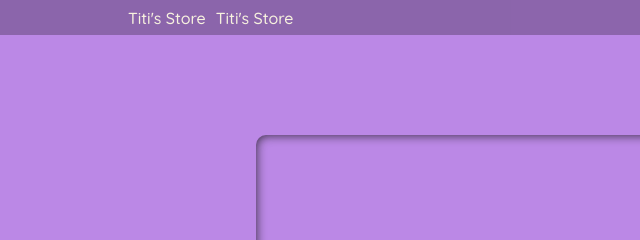
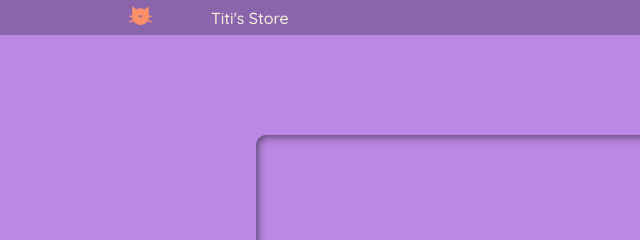
Before and after one commit to maria-mtm/titi_the_cat, a plain HTML site: page index.html in a window 1280 px wide. Shown: the top 240 px of the page, 0-640 px from the left. Drawn offline with Linux system fonts and the light colour scheme; a web font is replaced by a local one.

Commit message:
ready to merge

```diff
--- a/index.html
+++ b/index.html
@@ -14,7 +14,7 @@
     <link href="https://fonts.googleapis.com/css2?family=Quicksand:wght@500;600&display=swap" rel="stylesheet">
 
     <!-- tab icon -->
-    <link rel="icon" href="./assets/icons/tab_icons/gatoo_l.ico">
+    <link rel="icon" href="./assets/icons/tab_icons/gatoo_c.ico">
 
     <!-- CSS file -->
     <link rel="stylesheet" href="style.css">
@@ -26,8 +26,8 @@
 <body>
     <header id="header">
         <ul class="header_menu">
+            <li class="hmenu_link"><a href="./index.html"><img src="./assets/icons/gatoo_c.png" alt="home"></a></li>
             <li class="hmenu_link"><a href="./titiEcommerce.html">Titi's Store</a></li>
-            <li class="hmenu_link"><a href="">Titi's Store</a></li>
 
         </ul>
 
--- a/style.css
+++ b/style.css
@@ -114,6 +114,15 @@
 .hmenu_link a:hover{
     color: var(--coral);
     transition: 0.3s;;
+}
+
+
+.hmenu_link img {
+
+    width: 25px;
+    margin-right: 3em;
+    text-decoration: none;
+
 }
 
 /* BODY */
```
Also changed, not shown: titiEcommerce.html (+15 -0 lines).
